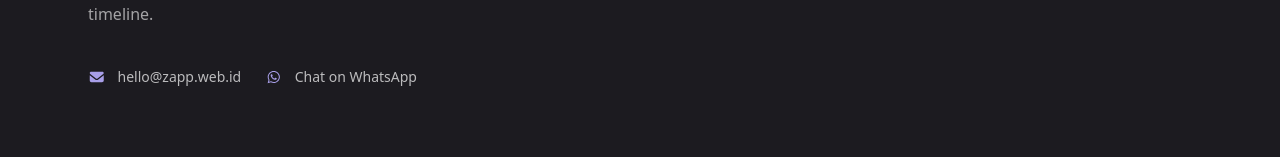
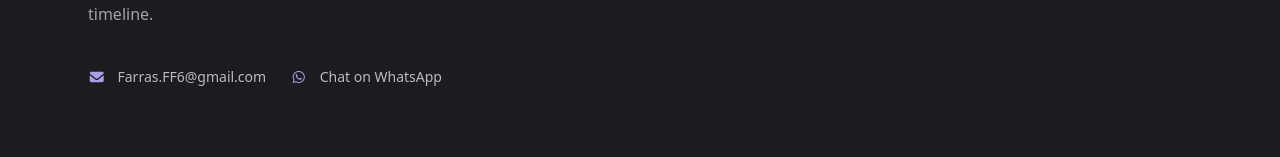
Before and after one commit to Zeinshirou04/Portofolio-Zapp-App, a Next.js app: page / in a window 1280 px wide. Shown: the part 2280-2437 px from the top of the page. Built offline with nearby package versions, Linux system fonts and the light colour scheme; no server answers.

Commit message:
fix(frontend): update contact email placeholder

```diff
--- a/src/components/sections/Contact.tsx
+++ b/src/components/sections/Contact.tsx
@@ -50,12 +50,12 @@ export default function Contact() {
           <motion.div
             variants={fadeUp}
             className="flex flex-col sm:flex-row gap-6">
-            <a href="mailto:hello@zapp.web.id"
+            <a href="mailto:farras.ff6@gmail.com"
               className="flex items-center gap-3
                          font-sans text-sm text-white/70 hover:text-white
                          transition-colors">
               <FontAwesomeIcon icon={faEnvelope} className="h-4 w-4 text-volt-light" />
-              hello@zapp.web.id
+              Farras.FF6@gmail.com
             </a>
             <a href="https://wa.me/6285183266907"
               target="_blank" rel="noopener noreferrer"
```
